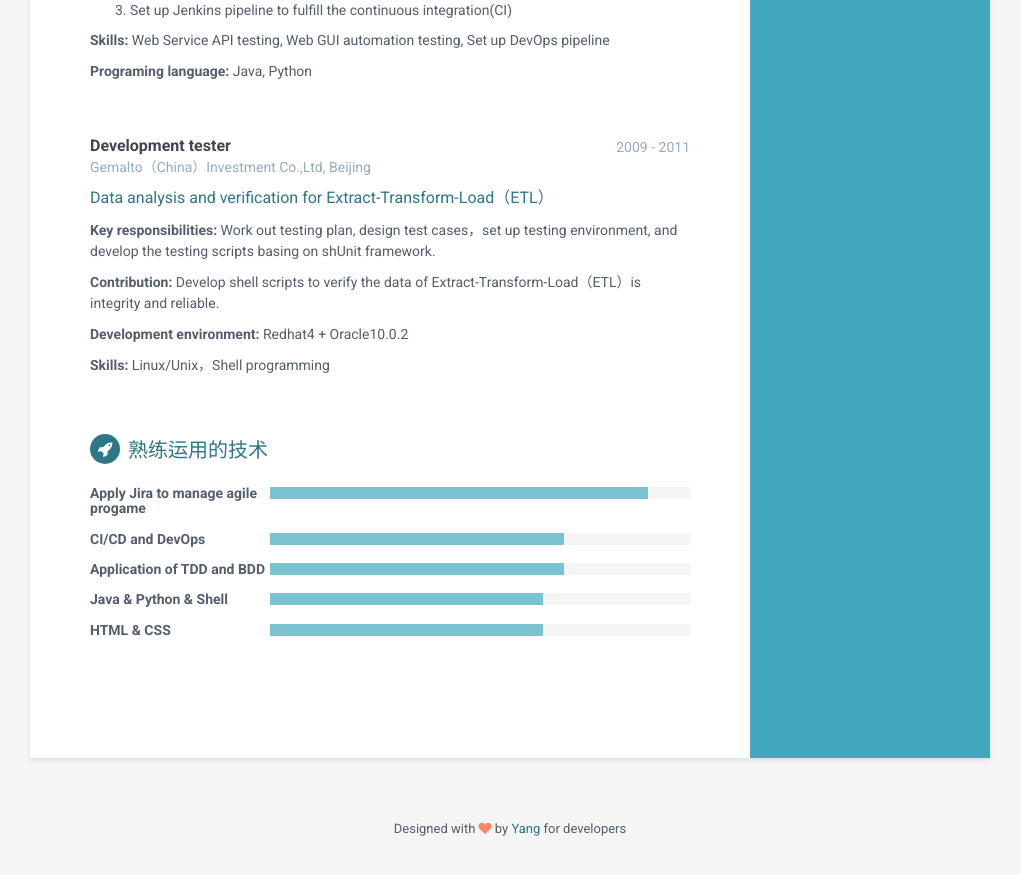
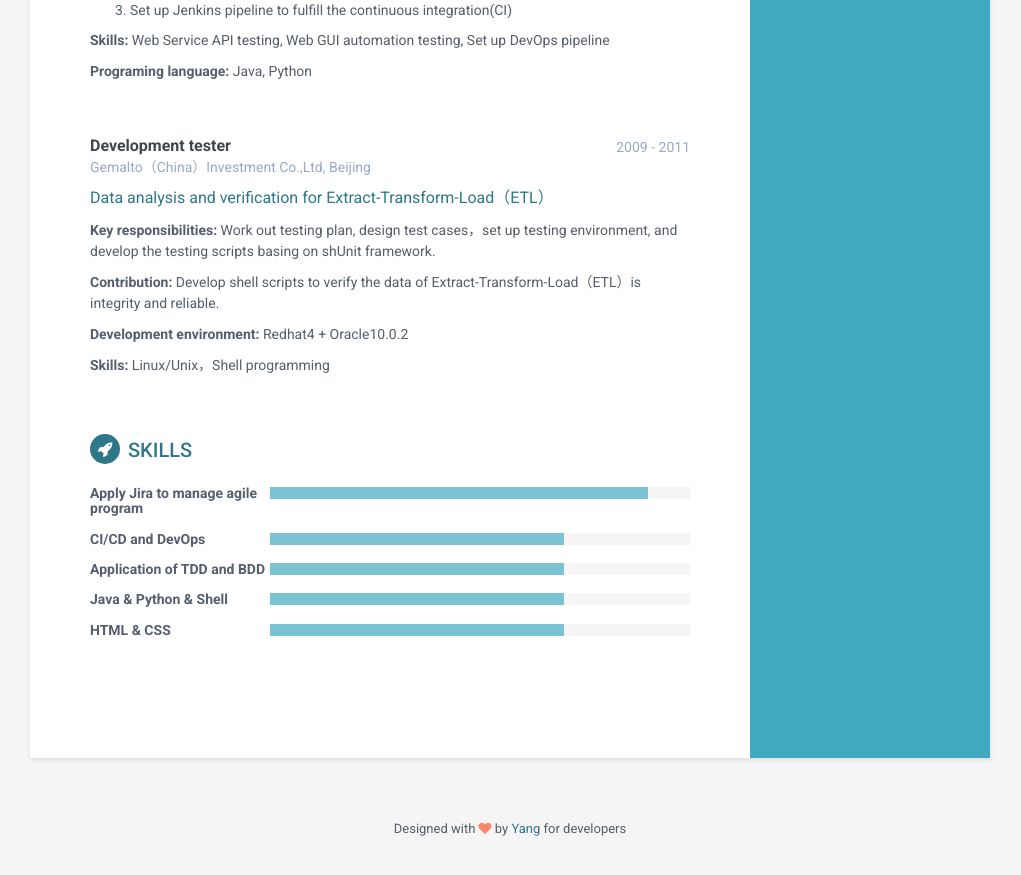
Before and after one commit to liuyang0116/LiuYangResume_EN, a Jekyll site: the page built from index.html, in a window 1280 px wide and 900 px high, scrolled down 1791 px. Shown: the top 875 px of the window, without its empty margins (130-1151 px from the left). Built offline with Jekyll 4.4.1, drawn with Linux system fonts in a browser that asks for light colours.

Commit message:
Update skills.html

```diff
--- a/_includes/skills.html
+++ b/_includes/skills.html
@@ -1,8 +1,8 @@
 <section class="skills-section section">
-                <h2 class="section-title"><i class="fa fa-rocket"></i>熟练运用的技术</h2>
+                <h2 class="section-title"><i class="fa fa-rocket"></i>Skills</h2>
                 <div class="skillset">
                     <div class="item">
-                        <h3 class="level-title">Apply Jira to manage agile progame</h3>
+                        <h3 class="level-title">Apply Jira to manage agile program</h3>
                         <div class="level-bar">
                             <div class="level-bar-inner" data-level="90%">
                             </div>
@@ -28,7 +28,7 @@
                     <div class="item">
                         <h3 class="level-title">Java & Python & Shell </h3>
                         <div class="level-bar">
-                            <div class="level-bar-inner" data-level="65%">
+                            <div class="level-bar-inner" data-level="70%">
                             </div>
                         </div><!--//level-bar-->
                     </div><!--//item-->
@@ -36,7 +36,7 @@
 					<div class="item">
                         <h3 class="level-title">HTML & CSS</h3>
                         <div class="level-bar">
-                            <div class="level-bar-inner" data-level="65%">
+                            <div class="level-bar-inner" data-level="70%">
                             </div>
                         </div><!--//level-bar-->
                     </div><!--//item-->
```
